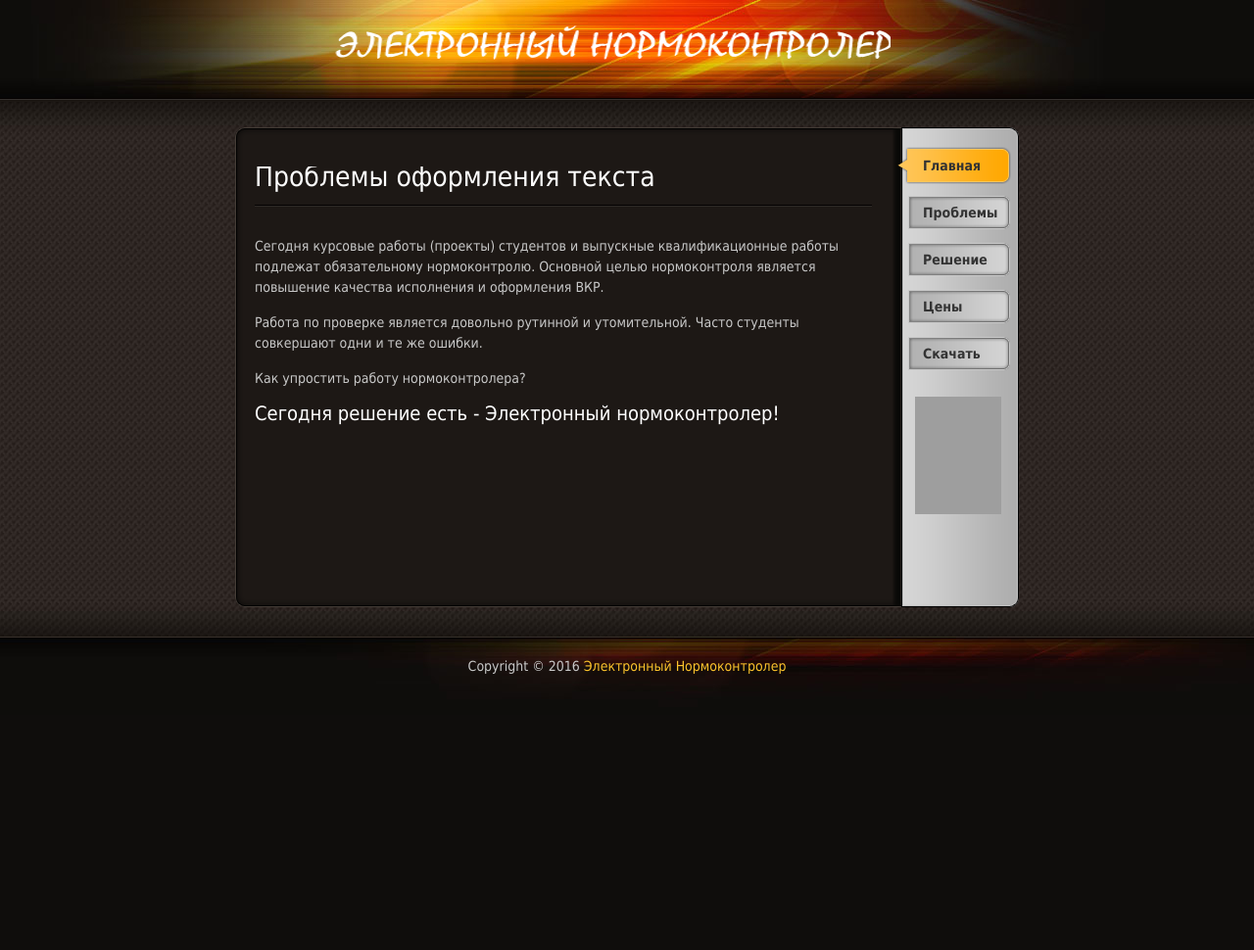
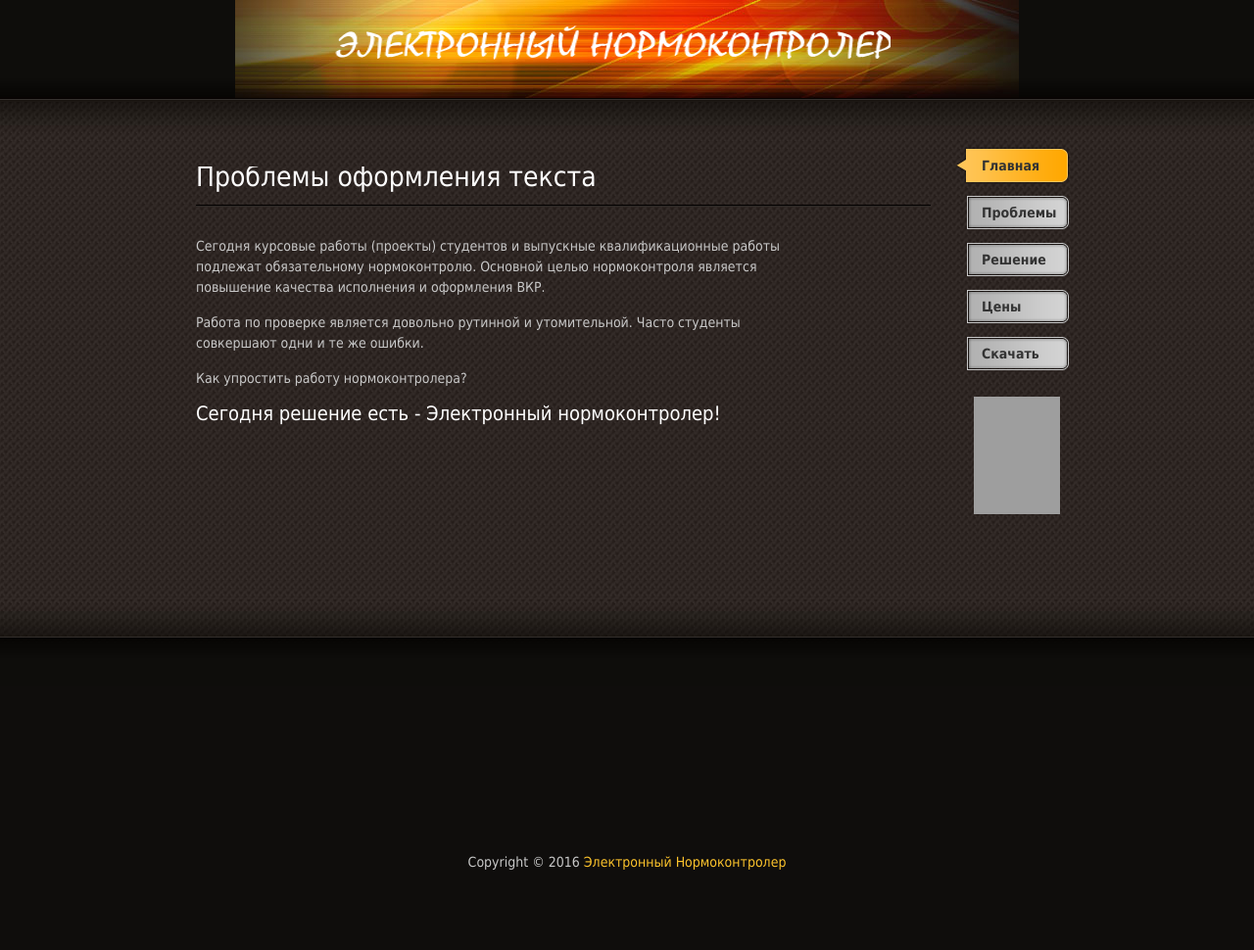
Before and after one commit to alexan0308/nc, a plain HTML site: page index.html in a window 1280 px wide. Shown: the whole page at 98% size. Before the commit the page ends 800 px from the top, so only its background shows below. Drawn offline with Linux system fonts and the light colour scheme; grey boxes are pictures that could not be loaded.

Commit message:
Add files via upload

```diff
--- a/css/coda-slider.css
+++ b/css/coda-slider.css
@@ -6,7 +6,6 @@
 #templatemo_header_wrapper {
 	width: 100%;
 	height: 100px;
-	background: url(../images/templatemo_header.jpg) no-repeat center top
 }
 
 #templatemo_header {
@@ -20,16 +19,16 @@
 #header h1 a { float: left; margin-top: 25px; width: 570px; height: 42px; background: url(../images/templatemo_logo.png) no-repeat center; text-indent: -10000px; }
 
 #templatemo_main {
-	width: 800px;
-	height: 490px;
+	width: 920px;
+	height: 690px;
 	margin: 0 auto;
 	padding: 30px 10px;
-	background: url(../images/templatemo_main.png) no-repeat center center;
+
 }
 
 #templatemo_content {
 	float: left;
-	width: 630px;
+	width: 750px;
 	height: 410px;
 	padding: 40px 20px;
 }
@@ -37,7 +36,7 @@
 #templatemo_sidebar {
 	float: right;
 	width: 130px;
-	height: 490px;
+	height: 690px;
 }
 
 #templatemo_liveinternet {
@@ -47,14 +46,14 @@
 #menu {
 	clear: both;
 	width:  59px;
-	height: 485px;
+	height: 685px;
 	margin: 5px 7px 0 4px;
 }
 
 #templatemo_footer_wrapper {
 	width: 100%;
 	height: 80px;
-	background: url(../images/templatemo_footer.jpg) no-repeat
+
 }
 
 #templatemo_footer {
@@ -71,8 +70,8 @@
 }
 
 .scroll {
-    width: 630px;
-    height: 410px;
+    width: 750px;
+    height: 610px;
     overflow: auto;
     /* overflow-x: hidden; */
     position: relative;
@@ -81,8 +80,8 @@
 }
 
 .scrollContainer div.panel {
-    width: 630px;
-    height: 410px;
+    width: 750px;
+    height: 610px;
 	overflow: hidden;
 }
 
```
